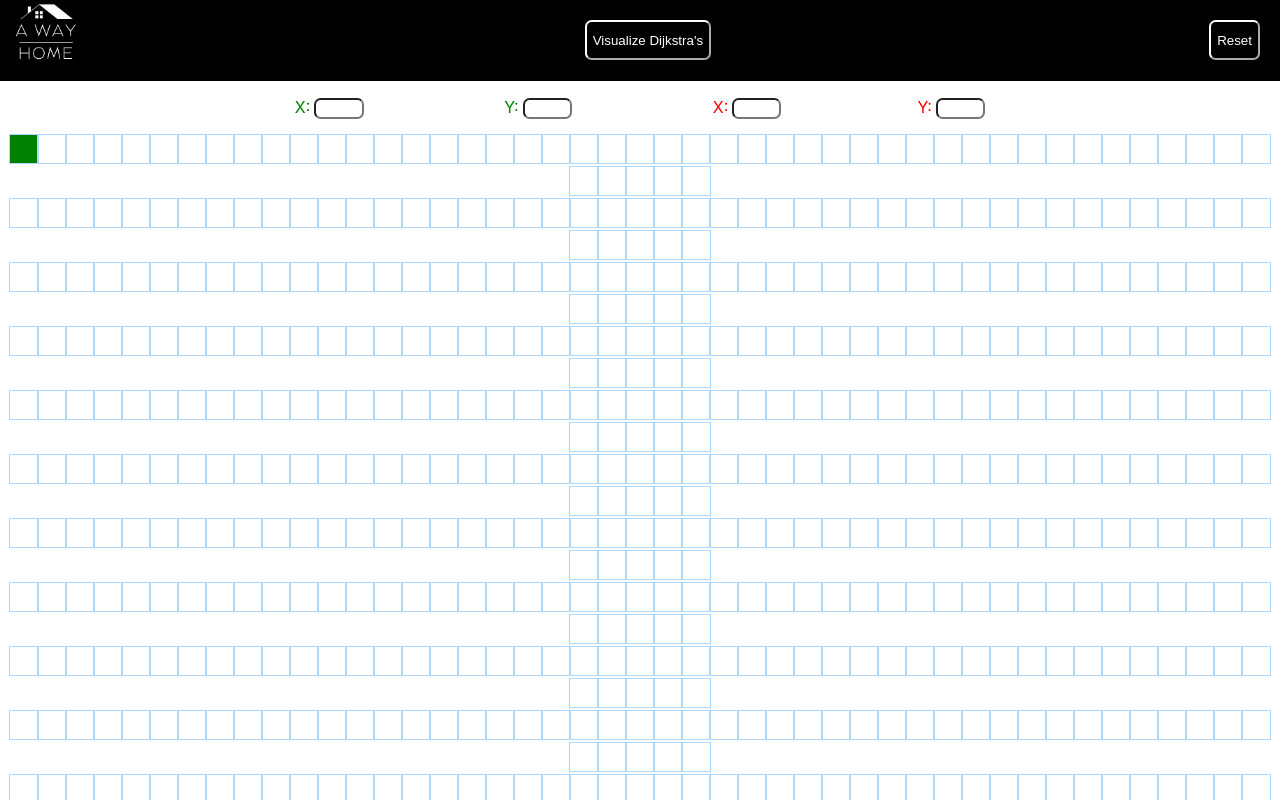
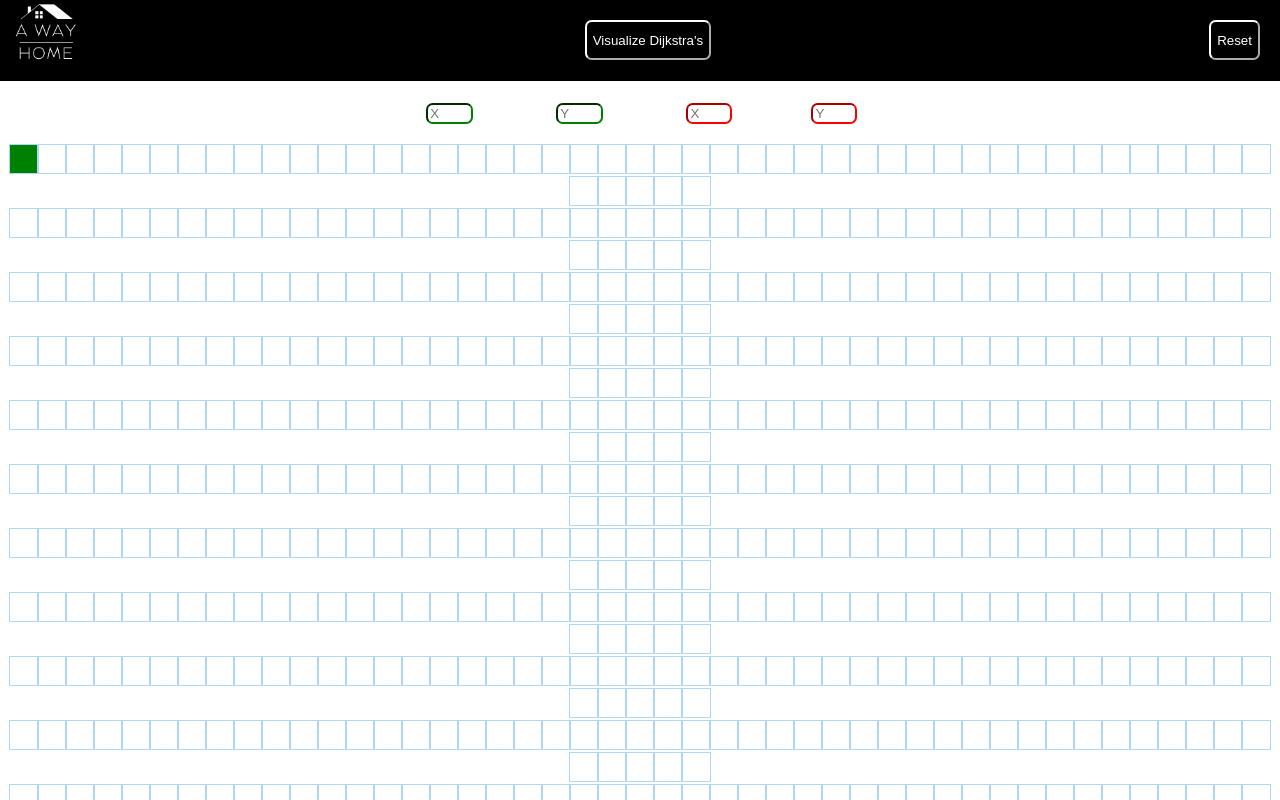
Before and after one commit to clementmihailescu/Pathfinding-Visualizer-Tutorial, a React (Create React App) app: page / in a window 1280 px wide. Shown: the top 800 px of the page. Built offline with nearby package versions, Linux system fonts and the light colour scheme.

Commit message:
separate start and end input field

```diff
--- a/src/PathfindingVisualizer/PathfindingVisualizer.css
+++ b/src/PathfindingVisualizer/PathfindingVisualizer.css
@@ -66,15 +66,32 @@ input{
 
 #myStartInputX{
   color: green;
+  border-color: green;
 }
 
 #myStartInputY{
   color: green;
+  border-color: green;
 }
 
 #myEndInputX {
   color: red;
+  border-color: red;
 }
 #myEndInputY {
   color: red;
+  border-color: red;
 }
+
+.startAxis{
+  display: flex;
+  flex-direction: row;
+}
+.endAxis {
+  display: flex;
+  flex-direction: row;
+}
+
+form{
+  margin: 0.3em -2em 0.3em;
+}
--- a/src/PathfindingVisualizer/PathfindingVisualizer.jsx
+++ b/src/PathfindingVisualizer/PathfindingVisualizer.jsx
@@ -138,30 +138,34 @@ export default class PathfindingVisualizer extends Component {
         </div>
       </div>
       <div className='inlineInput'>
+        <div className='startAxis'>
             <form>
               <label className='labelStartX'>
-                X:
-                <input id="myStartInputX" type="text" onChange={this.handleChange}/>
+                {/* X: */}
+                <input placeholder='X' id="myStartInputX" type="text" onChange={this.handleChange}/>
               </label>
             </form>
             <form>
               <label className='labelStartY'>
-                 Y:
-                <input  id="myStartInputY" type="text" onChange={this.handleChange}/>
+                 {/* Y:  */}
+                <input placeholder='Y'  id="myStartInputY" type="text" onChange={this.handleChange}/>
               </label>
             </form>
+        </div>
+        <div className='endAxis'>
             <form>
               <label className='labelX'>
-                 X:
-                <input  id="myEndInputX" type="text" onChange={this. handleEndChange}/>
+                 {/* X:  */}
+                <input placeholder='X'  id="myEndInputX" type="text" onChange={this. handleEndChange}/>
               </label>
             </form>
             <form>
               <label className='labelY'>
-                 Y:
-                <input  id="myEndInputY" type="text" onChange={this.handleEndChange}/>
+                 {/* Y:  */}
+                <input placeholder='Y'  id="myEndInputY" type="text" onChange={this.handleEndChange}/>
               </label>
             </form>
+          </div>
          </div>
         <div className="grid">
           {grid.map((row, rowIdx) => {
```
